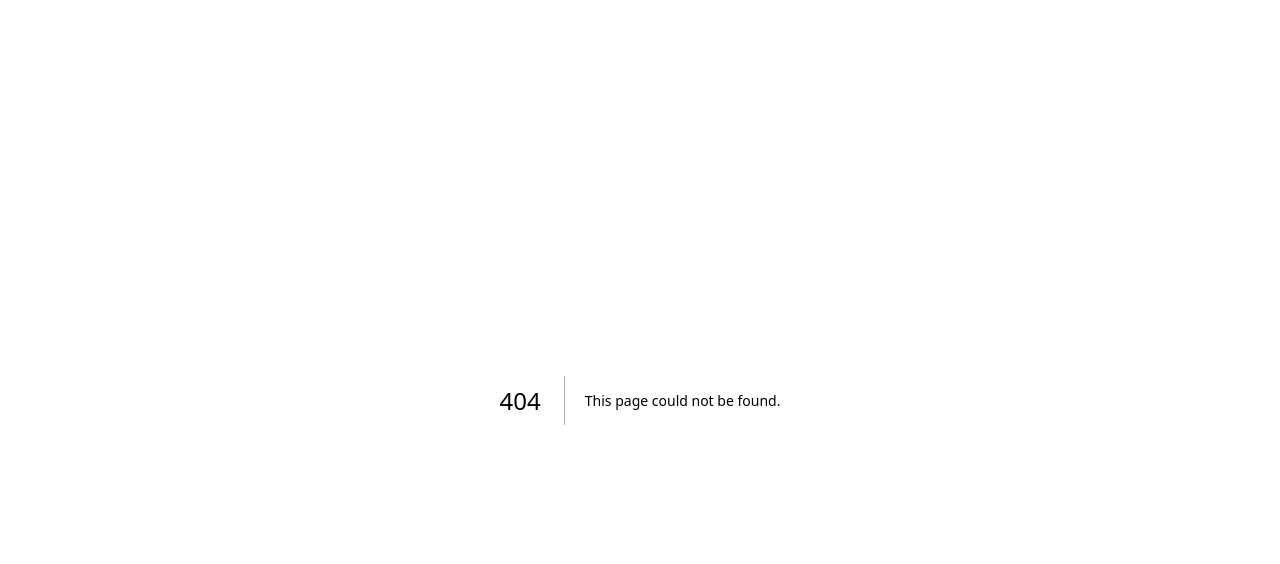
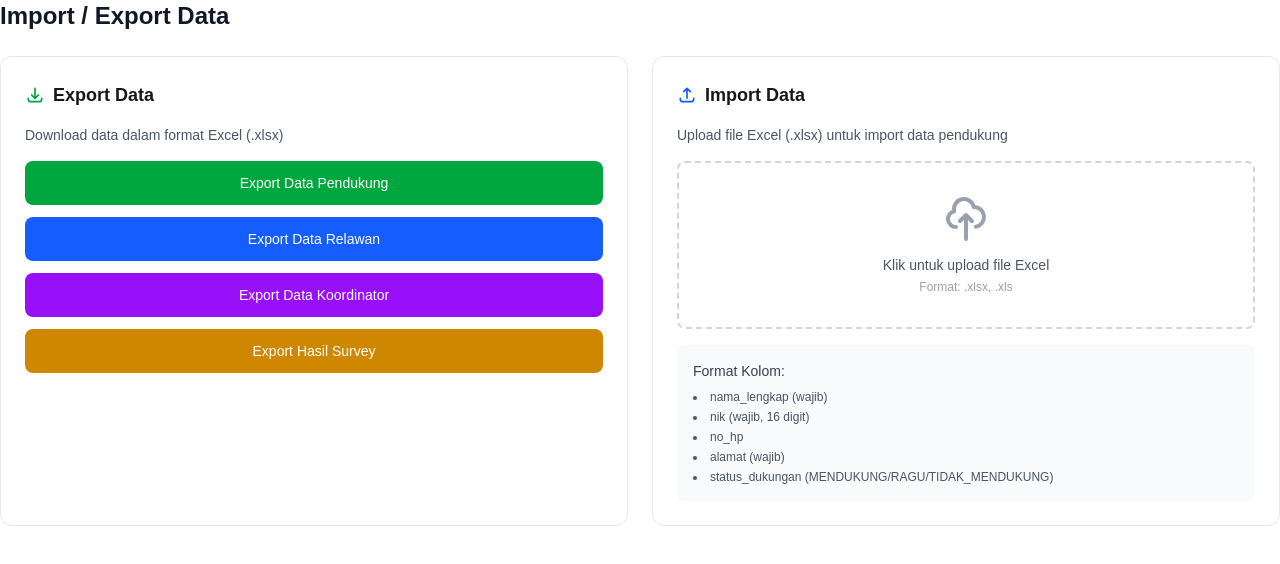
Before and after one commit to Kocannn/caleg, a Next.js app: page /admin/import-export in a window 1280 px wide. Before the commit this address had no page. Shown: the top 564 px of the page. Built offline with nearby package versions, Linux system fonts and the light colour scheme.

Commit message:
(admin): create import export page

```diff
--- /dev/null
+++ b/app/admin/import-export/page.tsx
@@ -0,0 +1,118 @@
+"use client";
+
+import { useState } from "react";
+
+export default function ImportExportPage() {
+  const [importing, setImporting] = useState(false);
+  const [exporting, setExporting] = useState(false);
+  const [message, setMessage] = useState("");
+
+  async function handleExport(type: string) {
+    setExporting(true);
+    try {
+      const res = await fetch(`/api/admin/export?type=${type}`);
+      if (res.ok) {
+        const blob = await res.blob();
+        const url = URL.createObjectURL(blob);
+        const a = document.createElement("a");
+        a.href = url;
+        a.download = `${type}_${new Date().toISOString().slice(0, 10)}.xlsx`;
+        a.click();
+        URL.revokeObjectURL(url);
+        setMessage(`Export ${type} berhasil!`);
+      } else {
+        setMessage("Gagal export data");
+      }
+    } catch {
+      setMessage("Terjadi kesalahan");
+    }
+    setExporting(false);
+  }
+
+  async function handleImport(e: React.ChangeEvent<HTMLInputElement>) {
+    const file = e.target.files?.[0];
+    if (!file) return;
+
+    setImporting(true);
+    const formData = new FormData();
+    formData.append("file", file);
+
+    try {
+      const res = await fetch("/api/admin/import", { method: "POST", body: formData });
+      const data = await res.json();
+      if (res.ok) {
+        setMessage(`Import berhasil! ${data.count} data ditambahkan.`);
+      } else {
+        setMessage(data.error || "Gagal import data");
+      }
+    } catch {
+      setMessage("Terjadi kesalahan saat import");
+    }
+    setImporting(false);
+    e.target.value = "";
+  }
+
+  return (
+    <div>
+      <h1 className="text-2xl font-bold text-gray-900 mb-6">Import / Export Data</h1>
+
+      {message && (
+        <div className="mb-4 p-4 bg-blue-50 border border-blue-200 text-blue-700 rounded-lg text-sm">
+          {message}
+        </div>
+      )}
+
+      <div className="grid grid-cols-1 md:grid-cols-2 gap-6">
+        {/* Export */}
+        <div className="bg-white rounded-xl border border-gray-200 p-6">
+          <h2 className="text-lg font-semibold mb-4 flex items-center gap-2">
+            <svg className="w-5 h-5 text-green-600" fill="none" stroke="currentColor" viewBox="0 0 24 24"><path strokeLinecap="round" strokeLinejoin="round" strokeWidth={2} d="M4 16v1a3 3 0 003 3h10a3 3 0 003-3v-1m-4-4l-4 4m0 0l-4-4m4 4V4" /></svg>
+            Export Data
+          </h2>
+          <p className="text-sm text-gray-600 mb-4">Download data dalam format Excel (.xlsx)</p>
+          <div className="space-y-3">
+            <button onClick={() => handleExport("pendukung")} disabled={exporting} className="w-full px-4 py-3 bg-green-600 text-white rounded-lg hover:bg-green-700 font-medium text-sm disabled:opacity-50 flex items-center justify-center gap-2">
+              Export Data Pendukung
+            </button>
+            <button onClick={() => handleExport("relawan")} disabled={exporting} className="w-full px-4 py-3 bg-blue-600 text-white rounded-lg hover:bg-blue-700 font-medium text-sm disabled:opacity-50 flex items-center justify-center gap-2">
+              Export Data Relawan
+            </button>
+            <button onClick={() => handleExport("koordinator")} disabled={exporting} className="w-full px-4 py-3 bg-purple-600 text-white rounded-lg hover:bg-purple-700 font-medium text-sm disabled:opacity-50 flex items-center justify-center gap-2">
+              Export Data Koordinator
+            </button>
+            <button onClick={() => handleExport("survey")} disabled={exporting} className="w-full px-4 py-3 bg-yellow-600 text-white rounded-lg hover:bg-yellow-700 font-medium text-sm disabled:opacity-50 flex items-center justify-center gap-2">
+              Export Hasil Survey
+            </button>
+          </div>
+        </div>
+
+        {/* Import */}
+        <div className="bg-white rounded-xl border border-gray-200 p-6">
+          <h2 className="text-lg font-semibold mb-4 flex items-center gap-2">
+            <svg className="w-5 h-5 text-blue-600" fill="none" stroke="currentColor" viewBox="0 0 24 24"><path strokeLinecap="round" strokeLinejoin="round" strokeWidth={2} d="M4 16v1a3 3 0 003 3h10a3 3 0 003-3v-1m-4-8l-4-4m0 0L8 8m4-4v12" /></svg>
+            Import Data
+          </h2>
+          <p className="text-sm text-gray-600 mb-4">Upload file Excel (.xlsx) untuk import data pendukung</p>
+          <div className="border-2 border-dashed border-gray-300 rounded-lg p-8 text-center">
+            <input type="file" accept=".xlsx,.xls" onChange={handleImport} disabled={importing} className="hidden" id="importFile" />
+            <label htmlFor="importFile" className="cursor-pointer">
+              <svg className="w-12 h-12 text-gray-400 mx-auto mb-3" fill="none" stroke="currentColor" viewBox="0 0 24 24"><path strokeLinecap="round" strokeLinejoin="round" strokeWidth={2} d="M7 16a4 4 0 01-.88-7.903A5 5 0 1115.9 6L16 6a5 5 0 011 9.9M15 13l-3-3m0 0l-3 3m3-3v12" /></svg>
+              <p className="text-sm text-gray-600">{importing ? "Memproses..." : "Klik untuk upload file Excel"}</p>
+              <p className="text-xs text-gray-400 mt-1">Format: .xlsx, .xls</p>
+            </label>
+          </div>
+          <div className="mt-4 bg-gray-50 rounded-lg p-4">
+            <h3 className="text-sm font-medium text-gray-700 mb-2">Format Kolom:</h3>
+            <ul className="text-xs text-gray-600 space-y-1 list-disc list-inside">
+              <li>nama_lengkap (wajib)</li>
+              <li>nik (wajib, 16 digit)</li>
+              <li>no_hp</li>
+              <li>alamat (wajib)</li>
+              <li>status_dukungan (MENDUKUNG/RAGU/TIDAK_MENDUKUNG)</li>
+            </ul>
+          </div>
+        </div>
+      </div>
+    </div>
+  );
+}
```
